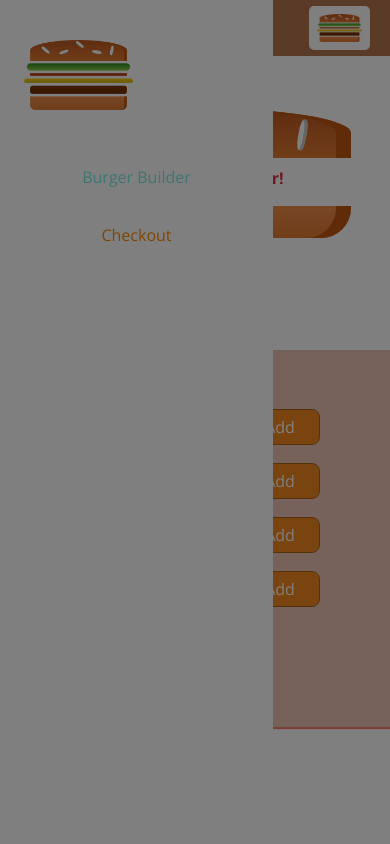
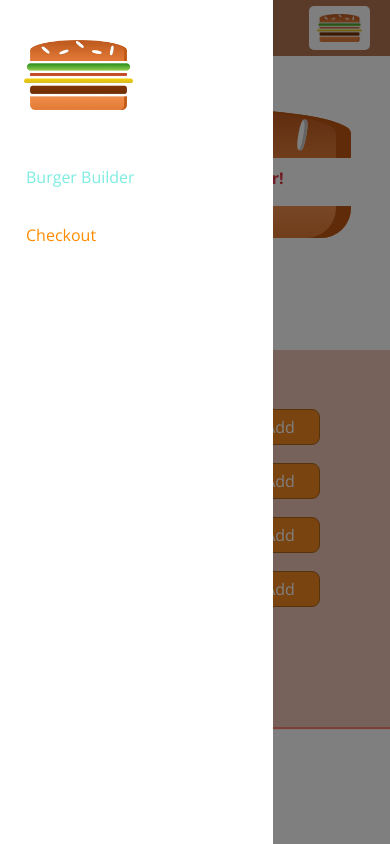
Before and after one commit to angieto/burger-builder, a React app: page / in a window 390 px wide. Built offline with nearby package versions, Linux system fonts and the light colour scheme.

Commit message:
modified Layout.js, Navigation.js, SideDrawer.js to implement the side drawer effect on mobile device

```diff
--- a/src/components/Layout/Layout.js
+++ b/src/components/Layout/Layout.js
@@ -4,11 +4,20 @@ import Toolbar from '../Navigation/Toolbar/Toolbar';
 import SideDrawer from '../Navigation/SideDrawer/SideDrawer';
 
 class Layout extends Component {
+    state = {
+        showSideDrawer: true
+    }
+
+    // methods
+    sideDrawerClosedHandler = () => {
+        this.setState({ showSideDrawer: false });
+    }
+
     render() {
         return (
             <>
                 <Toolbar />
-                <SideDrawer />
+                <SideDrawer open={this.state.showSideDrawer} closed={this.sideDrawerClosedHandler}/>
                 <main className={classes.Content}> {this.props.children} </main>
             </>
         );
--- a/src/components/Navigation/NavigationItems/NavigationItems.module.css
+++ b/src/components/Navigation/NavigationItems/NavigationItems.module.css
@@ -3,7 +3,6 @@
     padding: 0;
     list-style: none;
     display: flex;
-    align-items: center;
     height: 100%;
     flex-flow: column;
 }
--- a/src/components/Navigation/SideDrawer/SideDrawer.js
+++ b/src/components/Navigation/SideDrawer/SideDrawer.js
@@ -5,10 +5,14 @@ import NavigationItems from '../NavigationItems/NavigationItems';
 import Backdrop from '../../UI/Backdrop/Backdrop';
 
 const sideDrawer = (props) => {
+    let attachedClasses = [classes.SideDrawer, classes.Close].join(' ');
+    if (props.open) {
+        attachedClasses = [classes.SideDrawer, classes.Open].join(' ');
+    }
     return(
         <>
-            <div className={classes.SideDrawer}>
-                <Backdrop show={true}/>
+            <Backdrop show={props.open} clicked={props.closed}/>
+            <div className={attachedClasses}>
                 <div className={classes.Logo}>
                     <Logo />
                 </div>
```
